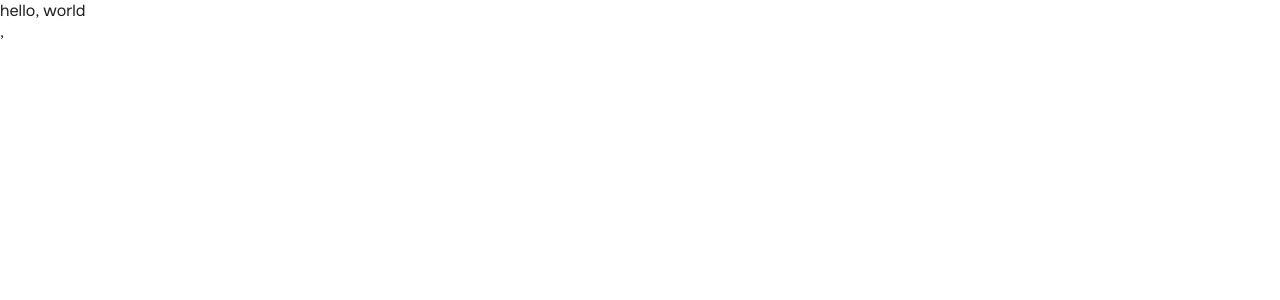
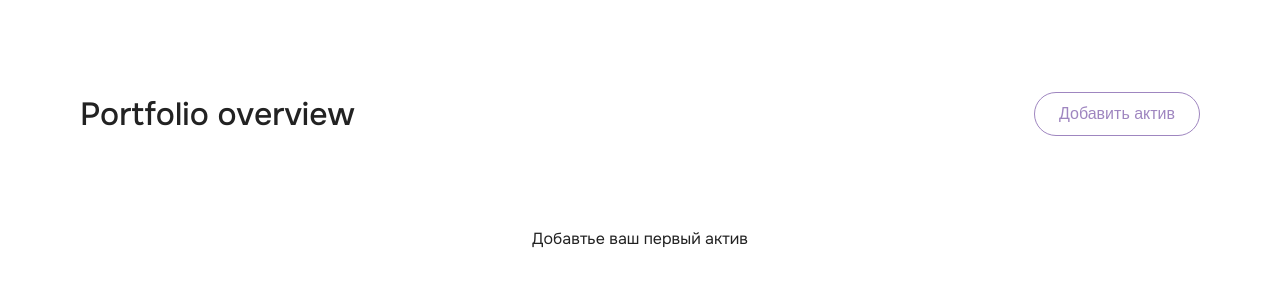
Before and after one commit to olegus199/matrix_task, a React (Vite) app: page / in a window 1280 px wide. Shown: the top 300 px of the page. Built offline with nearby package versions, Linux system fonts and the light colour scheme; no server answers.

Commit message:
feat: add websocket logic

```diff
--- a/src/app/App.tsx
+++ b/src/app/App.tsx
@@ -1,50 +1,8 @@
-import { useEffect } from "react";
+import PortfolioOverview from "../features/portfolio-overview/ProtfolioOverview.tsx";
 
 function App() {
-  useEffect(() => {
-    async function test() {
-      const response = await fetch("https://api.binance.com/api/v3/ticker/24hr");
-      if (!response.ok) {
-        throw new Error(`HTTP ERROR: ${response.status}`);
-      }
-
-      const data = await response.json();
-      console.log(data);
-    }
-
-    test();
-
-    const ws = new WebSocket("wss://stream.binance.com:9443/stream?streams=ethusdt@ticker");
-
-    ws.onopen = () => {
-      console.log("WebSocket connection established");
-      // setIsConnected(true);
-    };
-
-    ws.onmessage = (event) => {
-      const data = JSON.parse(event.data);
-      // console.log("Message received:", data);
-      // setMessage(data);
-    };
-
-    ws.onerror = (event) => {
-      console.error("WebSocket error:", event);
-      // setError(event);
-    };
-
-    ws.onclose = () => {
-      console.log("WebSocket connection closed");
-      // setIsConnected(false);
-    };
-
-    // Cleanup function to close the WebSocket connection
-    return () => {
-      ws.close();
-    };
-  }, []);
-
   return (
-    <div>hello, world</div>
+    <PortfolioOverview />
   );
 }
 
--- a/src/common/types.ts
+++ b/src/common/types.ts
@@ -24,3 +24,5 @@ export interface CryptoMarketDataExcerpt {
   lastPrice: number;
   priceChangePercent: number;
 }
+
+export type TickerStreamData = Pick<CryptoMarketDataExcerpt, "lastPrice" | "priceChangePercent" | "symbol">
--- a/src/features/currency-popup/CurrencyPopup.tsx
+++ b/src/features/currency-popup/CurrencyPopup.tsx
@@ -30,10 +30,10 @@ const CurrencyPopup: FC = () => {
 
   function submitAction(): undefined {
     if (selectedCurrencyItem) {
-      const { baseAsset, priceChangePercent, lastPrice, quoteAsset } = selectedCurrencyItem;
+      const { baseAsset, priceChangePercent, lastPrice, symbol } = selectedCurrencyItem;
       const portfolioItem: IPortfolioItem = {
         baseAsset,
-        quoteAsset,
+        symbol,
         amount: parseInt(currencyAmount),
         portfolioPercentage: 0,
         priceChangePercent,
--- a/src/features/portfolio-overview/ProtfolioOverview.tsx
+++ b/src/features/portfolio-overview/ProtfolioOverview.tsx
@@ -1,22 +1,46 @@
 import styles from "./PortfolioOverview.module.scss";
-import { FC } from "react";
+import { FC, useEffect } from "react";
 import { useAppDispatch, useAppSelector } from "../../app/hooks-redux.ts";
 import CurrencyPopup from "../currency-popup/CurrencyPopup.tsx";
 import {
   currencyPopupVisibilityChanged,
   selectCurrencyPopupVisibility,
 } from "../currency-popup/currencyPopupVisibilitySlice.ts";
-import { selectPortfolioItems } from "../portfolio/portfolioSlice.ts";
+import { portfolioItemUpdated, selectPortfolioItems } from "../portfolio/portfolioSlice.ts";
 import PortfolioItem, { PortfolioTableHeader } from "../portfolio/PortfolioItem.tsx";
+import { TickerStreamData } from "../../common/types.ts";
 
 const PortfolioOverview: FC = () => {
   const isVisible = useAppSelector(selectCurrencyPopupVisibility);
   const portfolio = useAppSelector(selectPortfolioItems);
   const dispatch = useAppDispatch();
 
+  const symbols = portfolio.map((item) => item.symbol.toLowerCase());
+
   function handleAddButtonClick() {
     dispatch(currencyPopupVisibilityChanged(true));
   }
+
+  useEffect(() => {
+    symbols.forEach((symbol) => {
+      const ws = new WebSocket(`wss://stream.binance.com:9443/stream?streams=${symbol}@ticker`);
+
+      ws.onmessage = (event) => {
+        const eventData = JSON.parse(event.data);
+        const payload: TickerStreamData = {
+          symbol,
+          lastPrice: eventData.data.c,
+          priceChangePercent: eventData.data.P,
+        };
+        dispatch(portfolioItemUpdated(payload));
+      };
+
+      ws.onerror = (event) => {
+        console.error("WebSocket error:", event);
+      };
+    });
+
+  }, [symbols]);
 
   return (
     <main className={styles.main_section}>
--- a/src/features/portfolio/portfolioSlice.ts
+++ b/src/features/portfolio/portfolioSlice.ts
@@ -1,9 +1,10 @@
 import { createSlice, PayloadAction } from "@reduxjs/toolkit";
-import { calcPercentage } from "../../common/utils.ts";
+import { calcPercentage, formatNumber } from "../../common/utils.ts";
+import { TickerStreamData } from "../../common/types.ts";
 
 export interface IPortfolioItem {
   baseAsset: string;
-  quoteAsset: string;
+  symbol: string;
   amount: number;
   lastPrice: number;
   usdAmount: number;
@@ -47,6 +48,22 @@ const portfolioSlice = createSlice({
         item.portfolioPercentage = calcPercentage(item.amount, totalAmount);
       });
     },
+    portfolioItemUpdated(state: PortfolioState, action: PayloadAction<TickerStreamData>) {
+      const portfolioItems = state.portfolioItems;
+      const { lastPrice, priceChangePercent, symbol } = action.payload;
+
+      const item = portfolioItems.find((item) => item.symbol.toLowerCase() === symbol);
+
+      if (item) {
+        const itemIdx = portfolioItems.indexOf(item);
+
+        if (itemIdx > -1) {
+          portfolioItems[itemIdx].lastPrice = Number(formatNumber(lastPrice));
+          portfolioItems[itemIdx].priceChangePercent = priceChangePercent;
+          portfolioItems[itemIdx].usdAmount = lastPrice * portfolioItems[itemIdx].amount;
+        }
+      }
+    },
     portfolioItemDeleted(state: PortfolioState, action: PayloadAction<number>) {
       const idx = action.payload;
       state.portfolioItems.splice(idx, 1);
@@ -59,6 +76,10 @@ const portfolioSlice = createSlice({
 
 export default portfolioSlice.reducer;
 
-export const { portfolioItemAdded, portfolioItemDeleted } = portfolioSlice.actions;
+export const {
+  portfolioItemAdded,
+  portfolioItemUpdated,
+  portfolioItemDeleted,
+} = portfolioSlice.actions;
 
 export const { selectPortfolioItems } = portfolioSlice.selectors;
```
